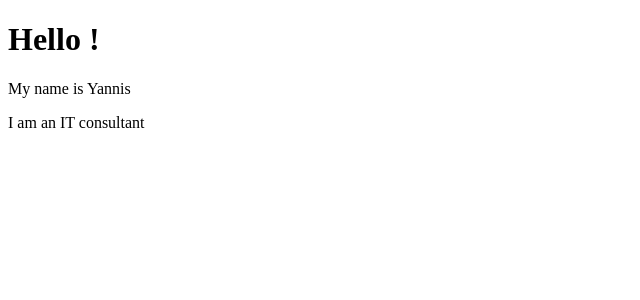
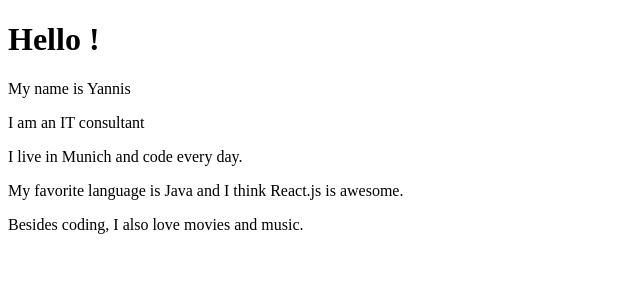
Before and after one commit to ikoinaris/portfolio, a React (Create React App) app: page / in a window 1280 px wide. Shown: the top 300 px of the page, without its empty margins (0-640 px from the left). Built offline with nearby package versions, Linux system fonts and the light colour scheme.

Commit message:
displayBio added

```diff
--- a/src/App.js
+++ b/src/App.js
@@ -1,12 +1,26 @@
 import React, { Component } from 'react';
 
+
 class App extends Component{
+    constructor() {
+        super();
+        this.state = { displayBio: true };
+    }
     render() {
         return (
             <div>
                 <h1>Hello !</h1>
                 <p>My name is Yannis</p>
                 <p>I am an IT consultant</p>
+                {
+                    this.state.displayBio ? (
+                        <div>
+                            <p>I live in Munich and code every day.</p>
+                            <p>My favorite language is Java and I think React.js is awesome.</p>
+                            <p>Besides coding, I also love movies and music.</p>
+                        </div>
+                    ) : null
+                }
             </div>
         )
     }
--- a/src/index.js
+++ b/src/index.js
@@ -6,33 +6,3 @@ ReactDOM.render(
     <App />,
     document.getElementById('root')
 );
-
-class Animal {
-    constructor(name, age) {
-        this.name = name;
-        this.age = age;
-    }
-
-    speak() {
-        console.log('I am ', this.name, ' and I am ', this.age, ' years old.');
-    }
-}
-
-const animal1 = new Animal('Simba', 4);
-animal1.speak();
-
-class Lion extends Animal {
-    constructor(name, age, furColor, speed) {
-        super(name, age);
-        this.furColor = furColor;
-        this.speed = speed;
-    }
-
-    roar() {
-        console.log('ROOOAR! I have ', this.furColor, ' fur and I can run ', this.speed, ' miles an hour.');
-    }
-}
-
-const lion1 = new Lion('Mufasa', 20, 'golden', '25');
-lion1.speak();
-lion1.roar();
```
